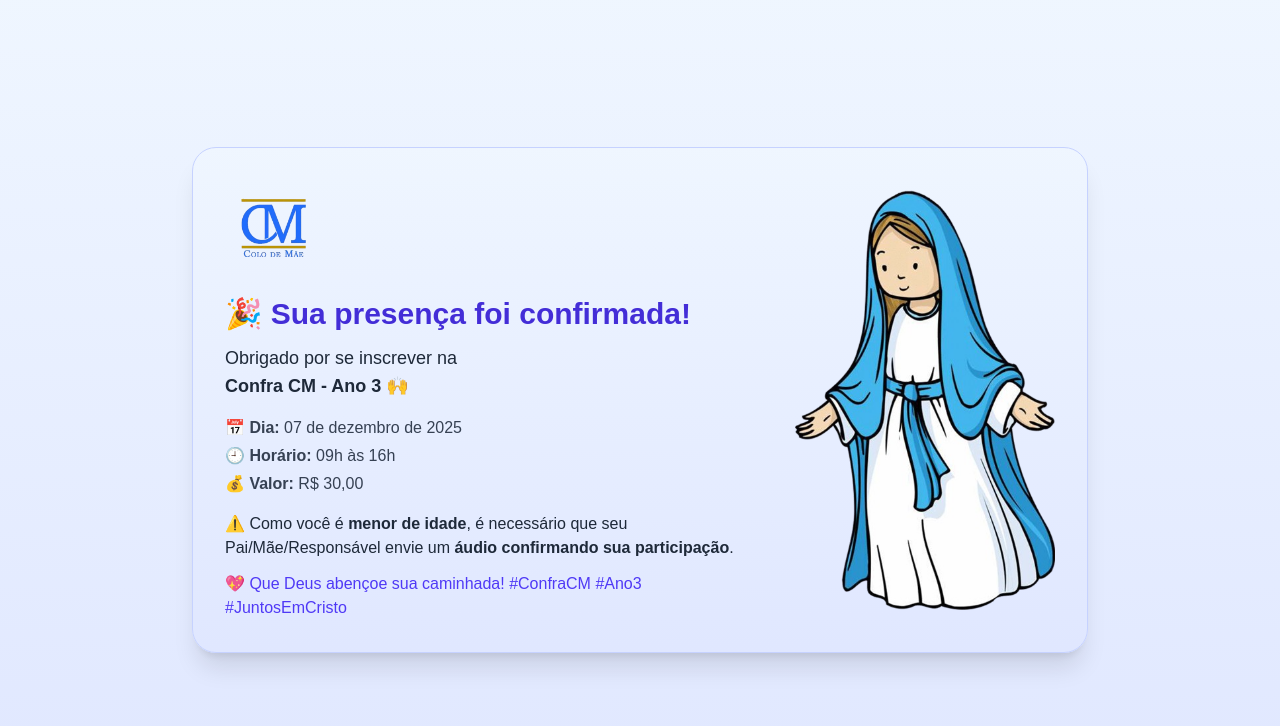
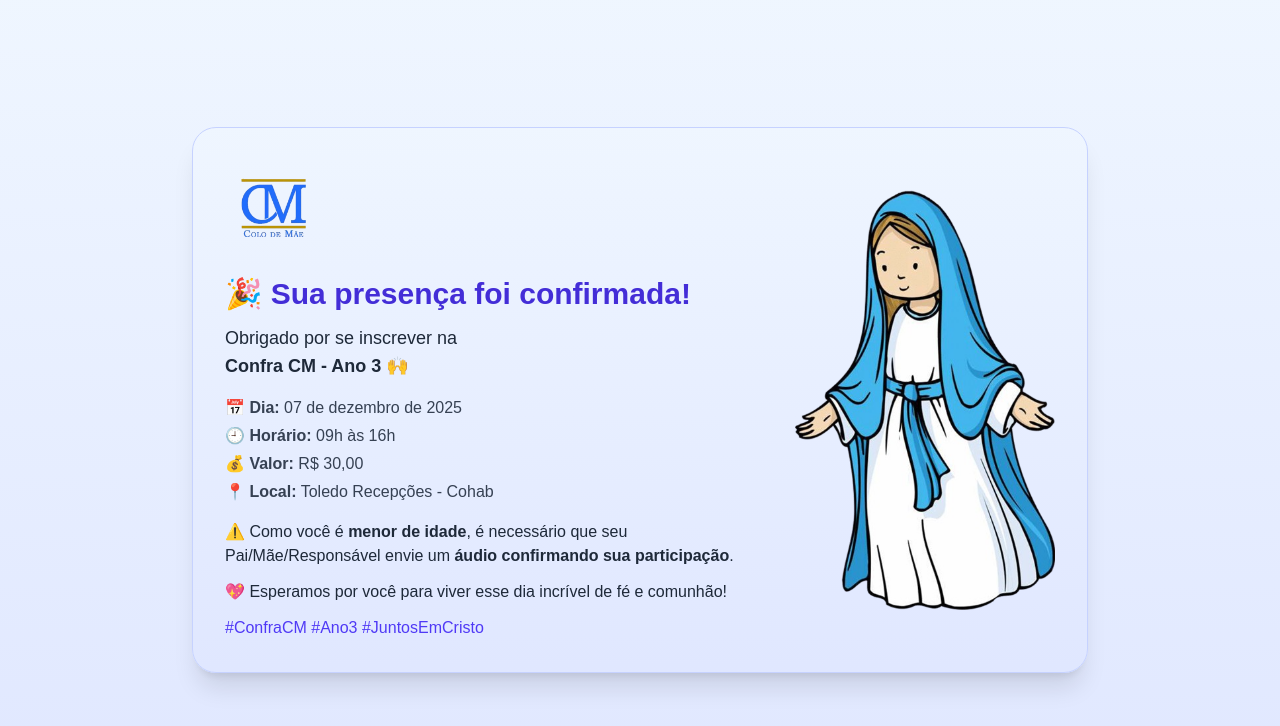
Before and after one commit to robsonalbuquerquedev/laianemochiteacher, a Next.js app: page /confirmacao-menor in a window 1280 px wide. Shown: the top 726 px of the page. Built offline with nearby package versions, Linux system fonts and the light colour scheme.

Commit message:
update: updating pages confirmacao and confirmacao-menor

```diff
--- a/src/app/confirmacao-menor/page.tsx
+++ b/src/app/confirmacao-menor/page.tsx
@@ -19,6 +19,7 @@ function InfoSection() {
             <p>📅 <strong>Dia:</strong> 07 de dezembro de 2025</p>
             <p>🕘 <strong>Horário:</strong> 09h às 16h</p>
             <p>💰 <strong>Valor:</strong> R$ 30,00</p>
+            <p>📍 <strong>Local:</strong> Toledo Recepções - Cohab</p>
         </div>
     );
 }
@@ -65,8 +66,11 @@ export default function ConfirmacaoMenorPage() {
                     <InfoSection />
                     <MinorNotice />
 
+                    <p className="text-gray-800 mb-3">
+                        💖 Esperamos por você para viver esse dia incrível de fé e comunhão!
+                    </p>
+
                     <p className="text-indigo-600 font-medium">
-                        💖 Que Deus abençoe sua caminhada!
                         #ConfraCM #Ano3 #JuntosEmCristo
                     </p>
                 </div>
--- a/src/app/confirmacao/page.tsx
+++ b/src/app/confirmacao/page.tsx
@@ -19,6 +19,7 @@ function InfoSection() {
             <p>📅 <strong>Dia:</strong> 07 de dezembro de 2025</p>
             <p>🕘 <strong>Horário:</strong> 09h às 16h</p>
             <p>💰 <strong>Valor:</strong> R$ 30,00</p>
+            <p>📍 <strong>Local:</strong> Toledo Recepções - Cohab</p>
         </div>
     );
 }
```
